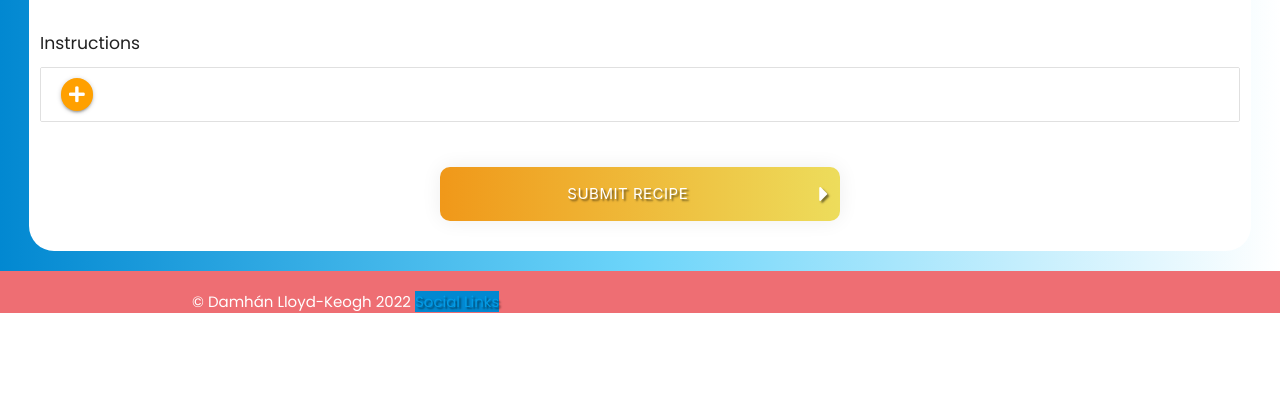
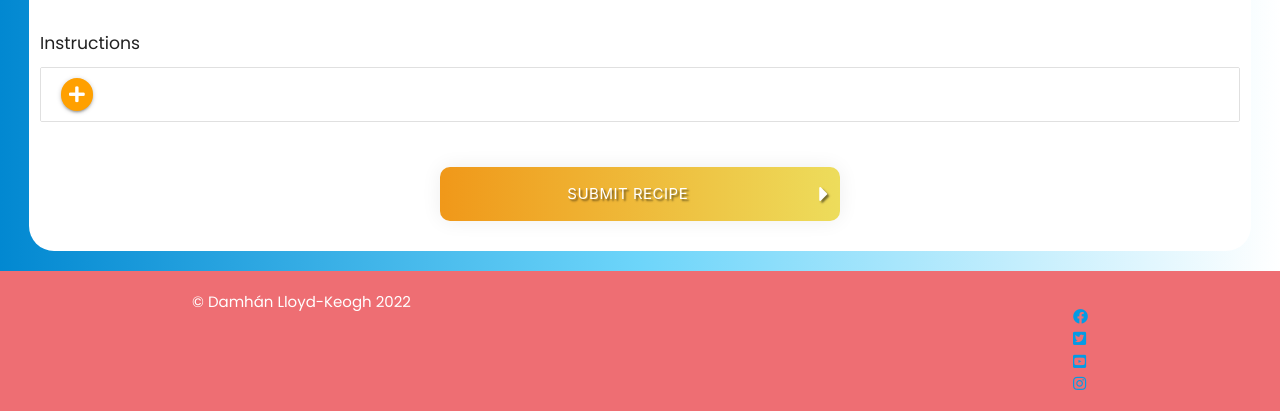
Before and after one commit to Damhanlk/recipeasy-ms3, a Flask app: page /add_recipe in a window 1280 px wide. Shown: the part 1035-1446 px from the top of the page. Before the commit the page ends 1348 px from the top, so only its background shows below. Run offline with Flask 2, Linux system fonts and the light colour scheme; data that the repository does not hold is empty; some libraries are stand-ins or nearby versions.

Commit message:
Update footer to include external social media links

```diff
--- a/templates/base.html
+++ b/templates/base.html
@@ -69,8 +69,21 @@
     <section class="page-footer">
         <div class="copyright-footer-text">
             <div class="container">
-                © Damhán Lloyd-Keogh 2022
-                <a class="text-shadow  light-blue darken-2" href="#!">Social Links</a>
+                <div class="left">
+                    © Damhán Lloyd-Keogh 2022
+                </div>
+                <div class="right">
+                    <ul class="social">
+                        <li><a href="https://www.facebook.com" target="_blank"><i
+                                    class="fab fa-facebook"> </i></a></li>
+                        <li><a href="https://www.twitter.com" target="_blank"><i
+                                    class="fab fa-twitter-square"> </i></a></li>
+                        <li><a href="https://www.youtube.com" target="_blank"><i
+                                    class="fab fa-youtube-square"> </i></a></li>
+                        <li><a href="https://www.instagram.com" target="_blank"><i
+                                    class="fab fa-instagram"> </i></a></li>
+                    </ul>
+                </div>
             </div>
         </div>
 
```
